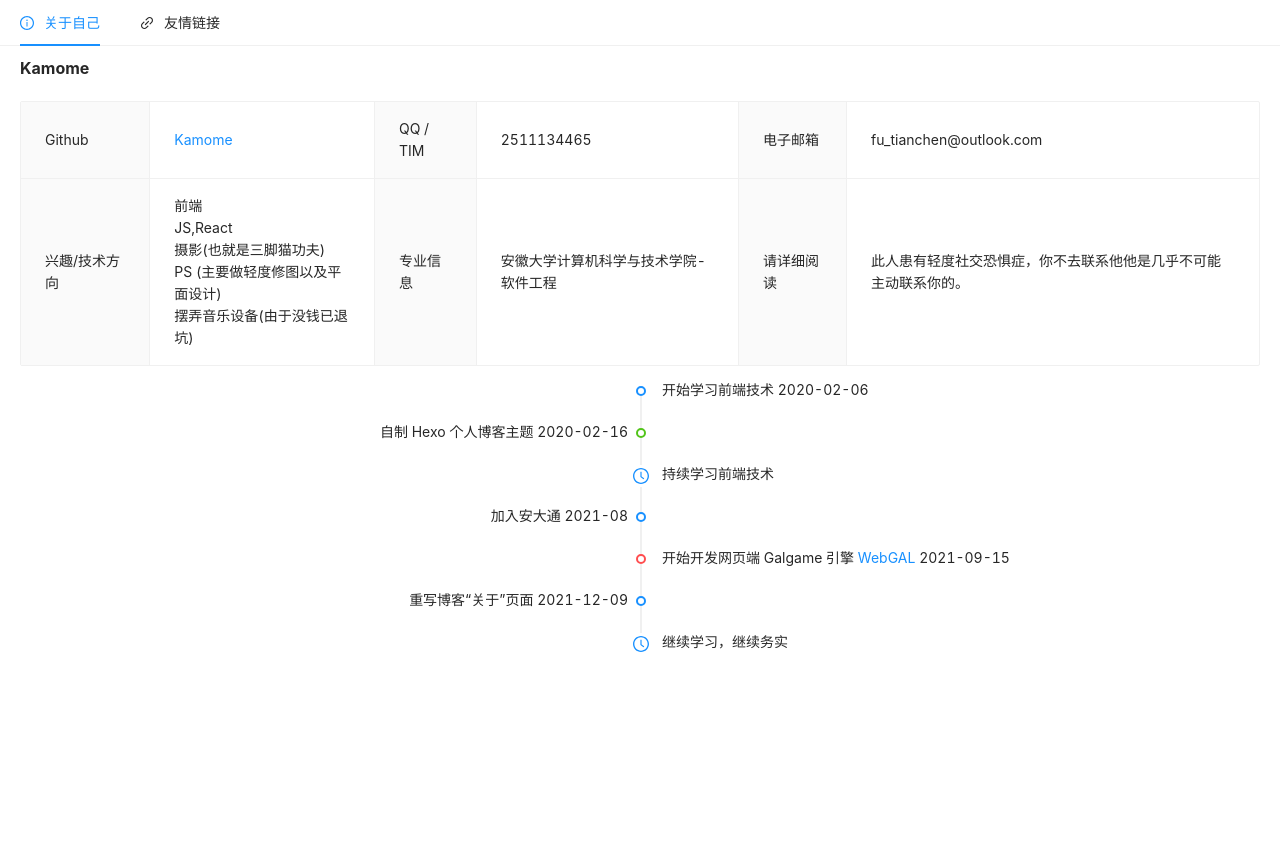
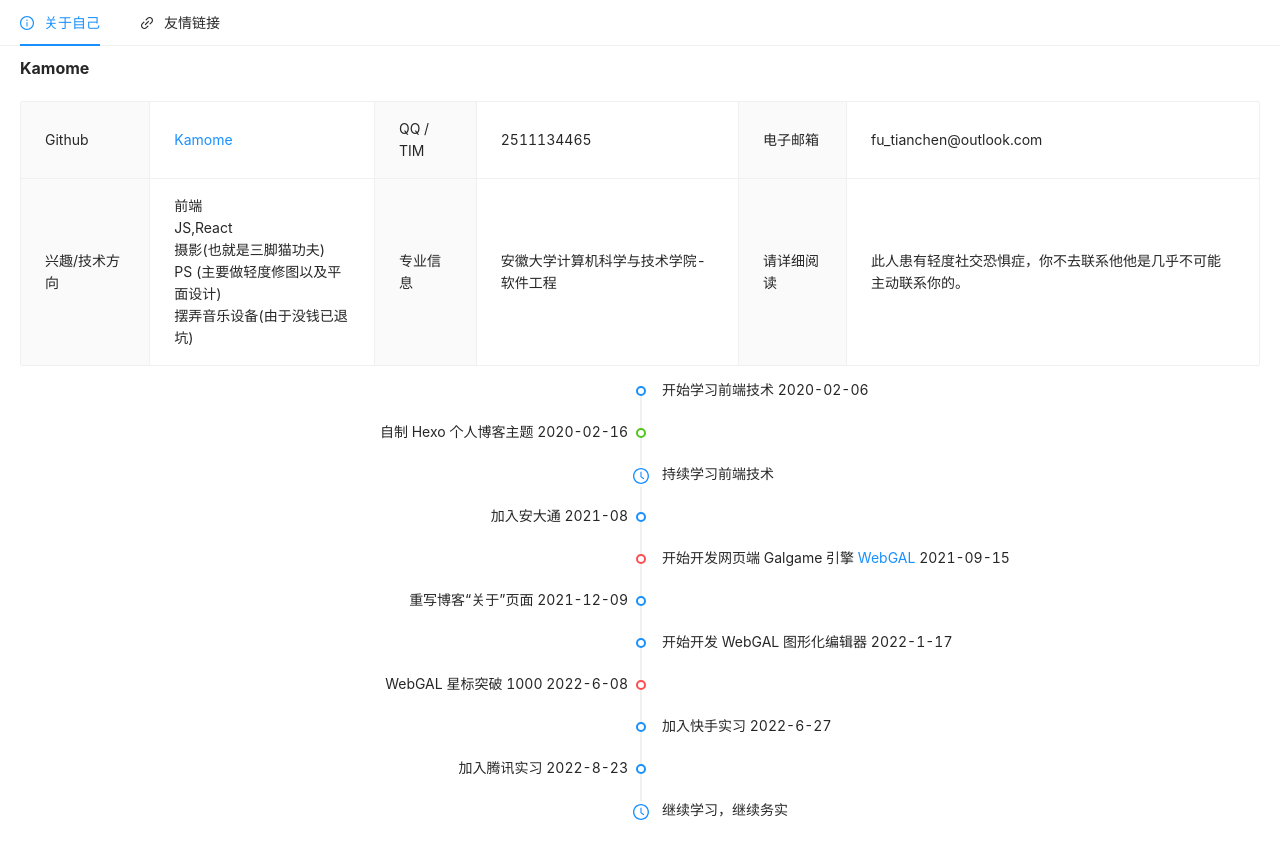
Before and after one commit to MakinoharaShoko/Kamome_Info_App, a React (Create React App) app: page / in a window 1280 px wide. Shown: the top 858 px of the page. Before the commit the page ends 800 px from the top, so only its background shows below. Built offline with nearby package versions, Linux system fonts and the light colour scheme; some icons are missing.

Commit message:
Update About.js

```diff
--- a/src/Page/About/About.js
+++ b/src/Page/About/About.js
@@ -1,12 +1,13 @@
 import './about.css'
 import {Descriptions, Timeline} from 'antd';
-import { ClockCircleOutlined } from '@ant-design/icons';
+import {ClockCircleOutlined} from '@ant-design/icons';
 
 
-const About = ()=>{
+const About = () => {
     return <div id={"about"}>
         <Descriptions title="Kamome" bordered>
-            <Descriptions.Item label="Github"><a href="https://github.com/MakinoharaShoko">Kamome</a></Descriptions.Item>
+            <Descriptions.Item label="Github"><a
+                href="https://github.com/MakinoharaShoko">Kamome</a></Descriptions.Item>
             <Descriptions.Item label="QQ / TIM">2511134465</Descriptions.Item>
             <Descriptions.Item label="电子邮箱">fu_tianchen@outlook.com</Descriptions.Item>
             <Descriptions.Item label="兴趣/技术方向">
@@ -23,10 +24,10 @@ const About = ()=>{
                 此人患有轻度社交恐惧症，你不去联系他他是几乎不可能主动联系你的。
             </Descriptions.Item>
         </Descriptions>
-        <Timeline mode="alternate" style={{padding:'20px 0 0 0'}}>
+        <Timeline mode="alternate" style={{padding: '20px 0 0 0'}}>
             <Timeline.Item>开始学习前端技术 2020-02-06</Timeline.Item>
             <Timeline.Item color="green">自制 Hexo 个人博客主题 2020-02-16</Timeline.Item>
-            <Timeline.Item dot={<ClockCircleOutlined style={{ fontSize: '16px' }} />}>
+            <Timeline.Item dot={<ClockCircleOutlined style={{fontSize: '16px'}}/>}>
                 持续学习前端技术
             </Timeline.Item>
             <Timeline.Item>加入安大通 2021-08</Timeline.Item>
@@ -34,7 +35,11 @@ const About = ()=>{
                 <a href="https://github.com/MakinoharaShoko/WebGAL" target="_blank" rel="noopener"> WebGAL </a>
                 2021-09-15</Timeline.Item>
             <Timeline.Item>重写博客“关于”页面 2021-12-09</Timeline.Item>
-            <Timeline.Item dot={<ClockCircleOutlined style={{ fontSize: '16px' }} />}>
+            <Timeline.Item>开始开发 WebGAL 图形化编辑器 2022-1-17</Timeline.Item>
+            <Timeline.Item color='red'>WebGAL 星标突破 1000 2022-6-08</Timeline.Item>
+            <Timeline.Item>加入快手实习 2022-6-27</Timeline.Item>
+            <Timeline.Item>加入腾讯实习 2022-8-23</Timeline.Item>
+            <Timeline.Item dot={<ClockCircleOutlined style={{fontSize: '16px'}}/>}>
                 继续学习，继续务实
             </Timeline.Item>
         </Timeline>
```
